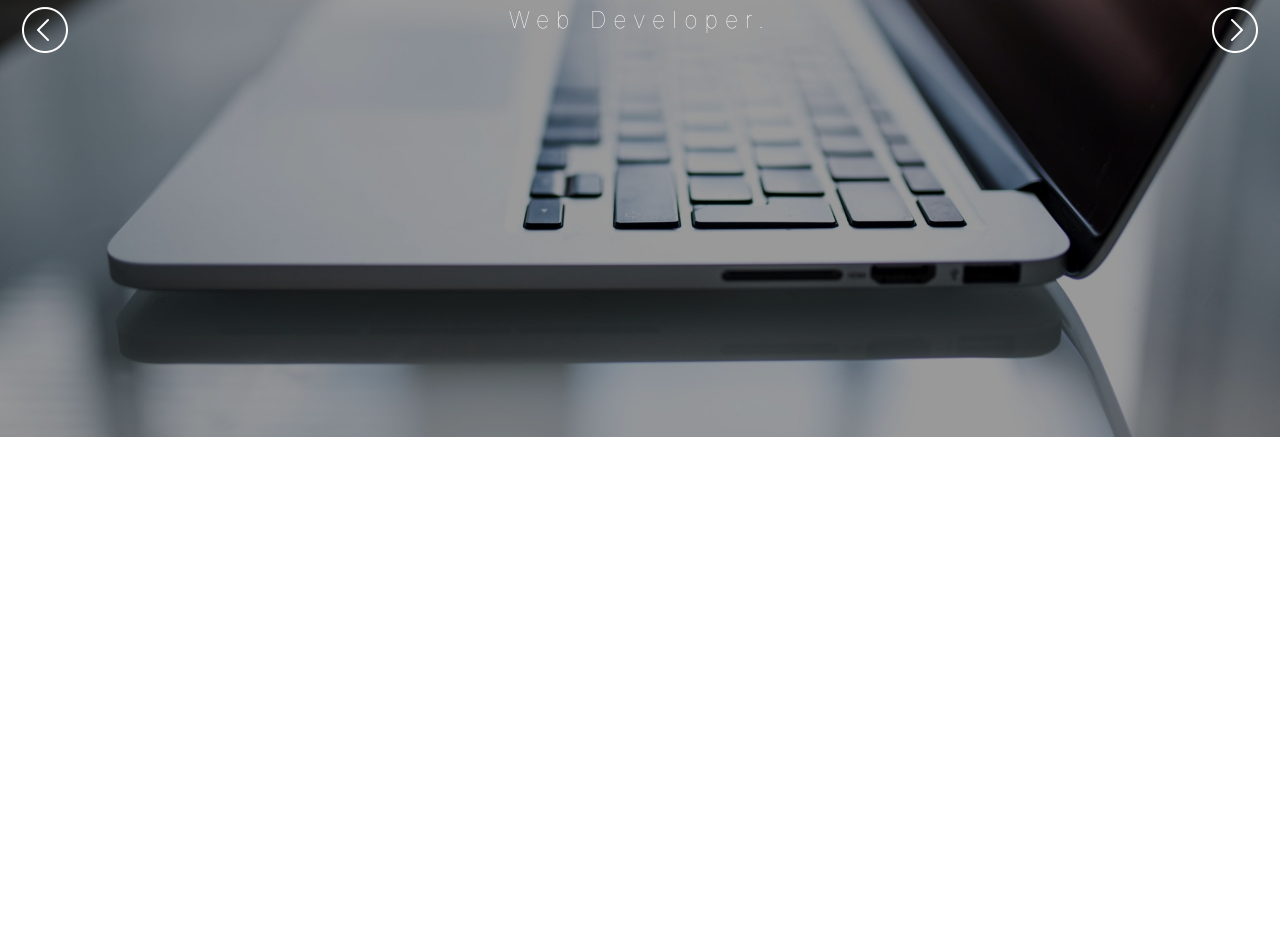
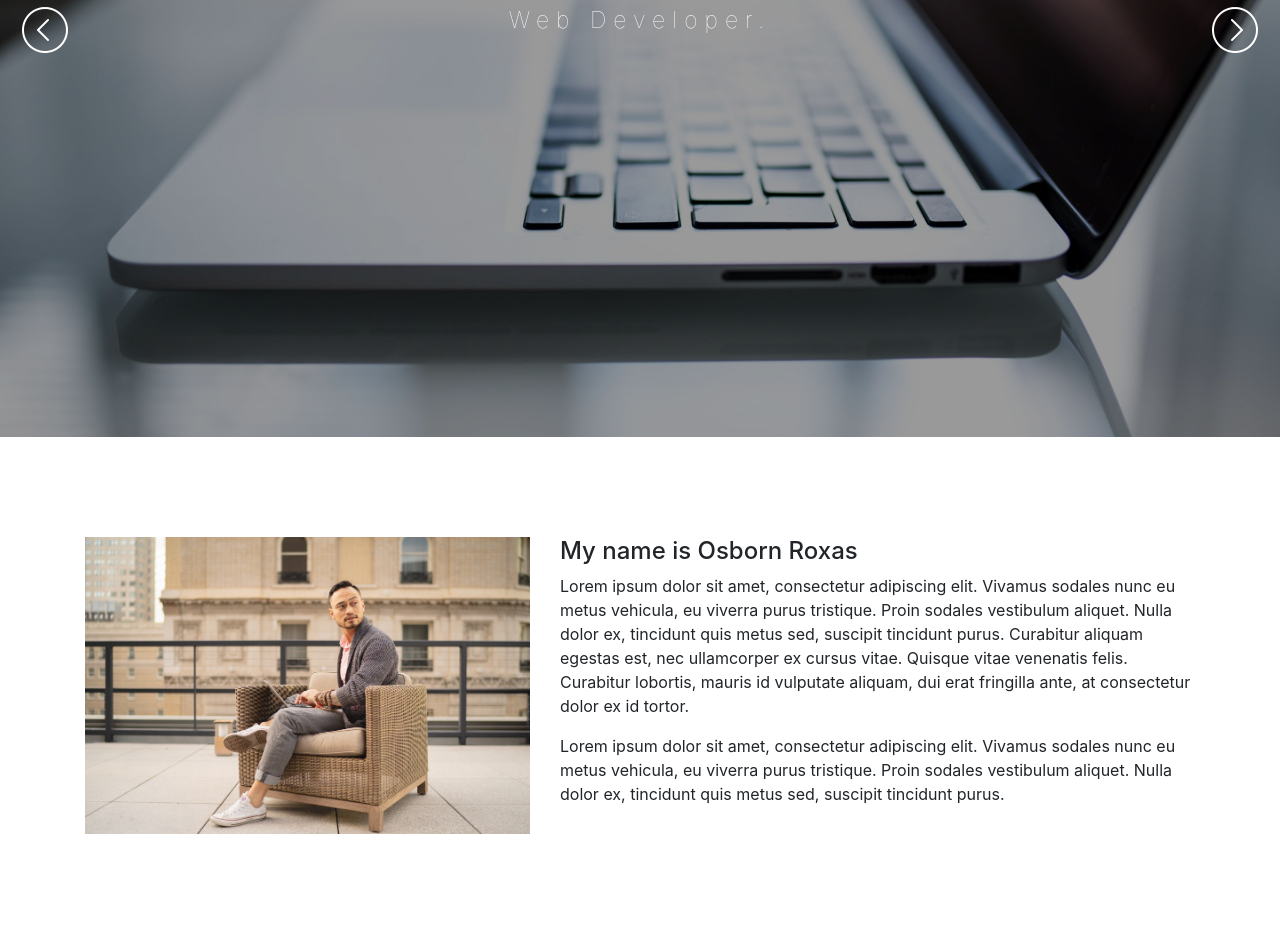
Before and after one commit to osbornroxas02/My-portfolio, a plain HTML site: page index.html in a window 1280 px wide. Shown: the part 363-1297 px from the top of the page. Before the commit the page ends 800 px from the top, so only its background shows below. Drawn offline with nearby package versions, Linux system fonts and the light colour scheme.

Commit message:
about me section

```diff
--- a/css/style.css
+++ b/css/style.css
@@ -56,10 +56,13 @@
 .titleMessage .heading .sub {
 	font-size: 23px;
 }
+/* -- END MAIN SECTION --*/
 
+/* -- ABOUT SECTION --*/
+.section {
+	padding: 100px 0;
+}
 
-
-
-
-
-/* -- END MAIN SECTION --*/
+.aboutImage {
+	max-width: 100%;
+}
--- a/index.html
+++ b/index.html
@@ -39,6 +39,33 @@
 	</div>
 	<!-- END MAIN SECTION -->
 
+	<!-- ABOUT SECTION -->
+	<div id="about" class="section">
+
+		<div class="container">
+
+			<div class="row">
+
+				<div class="col-md-5">
+					<img class="aboutImage" src="img/seated.jpg">
+				</div>
+
+				<div class="col-md-7">
+					<h4>My name is Osborn Roxas</h4>
+
+					<p>Lorem ipsum dolor sit amet, consectetur adipiscing elit. Vivamus sodales nunc eu metus vehicula, eu viverra purus tristique. Proin sodales vestibulum aliquet. Nulla dolor ex, tincidunt quis metus sed, suscipit tincidunt purus. Curabitur aliquam egestas est, nec ullamcorper ex cursus vitae. Quisque vitae venenatis felis. Curabitur lobortis, mauris id vulputate aliquam, dui erat fringilla ante, at consectetur dolor ex id tortor.</p>
+					<p>Lorem ipsum dolor sit amet, consectetur adipiscing elit. Vivamus sodales nunc eu metus vehicula, eu viverra purus tristique. Proin sodales vestibulum aliquet. Nulla dolor ex, tincidunt quis metus sed, suscipit tincidunt purus.</p>
+				</div>
+
+			</div>
+
+		</div>
+
+	</div>
+
+
+
+
 <script src="js/jquery.superslides.min.js"></script>
 <script src="js/typed.min.js"></script>
 <script src="https://cdnjs.cloudflare.com/ajax/libs/popper.js/1.14.7/umd/popper.min.js" integrity="sha384-UO2eT0CpHqdSJQ6hJty5KVphtPhzWj9WO1clHTMGa3JDZwrnQq4sF86dIHNDz0W1" crossorigin="anonymous"></script>
```
Also changed, not shown: img/seated.JPG (added).
